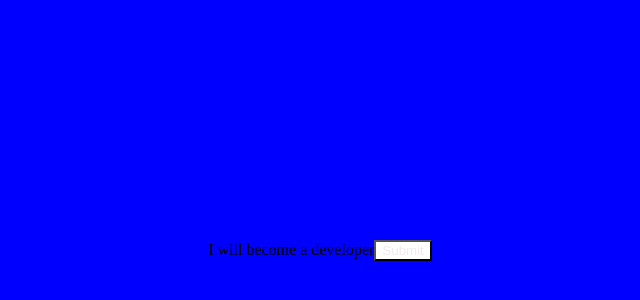
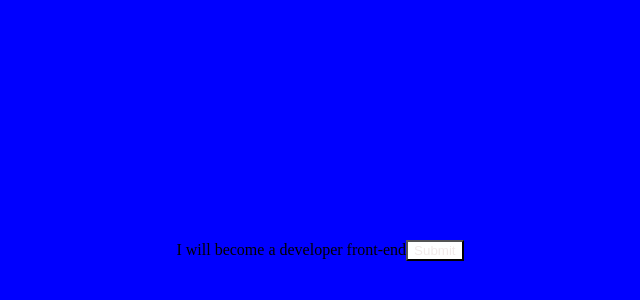
Before and after one commit to nthiendev/git.tutorial, a plain HTML site: page index.html in a window 1280 px wide. Shown: the part 158-458 px from the top of the page, without its empty margins (320-960 px from the left). Drawn offline with Linux system fonts and the light colour scheme.

Commit message:
update index.html

```diff
--- a/index.html
+++ b/index.html
@@ -9,7 +9,7 @@
     <title>Document</title>
 </head>
 <body>
-    <P>I will become a developer</P>
+    <P>I will become a developer front-end</P>
     <button>Submit</button>
 </body>
 </html>
```
